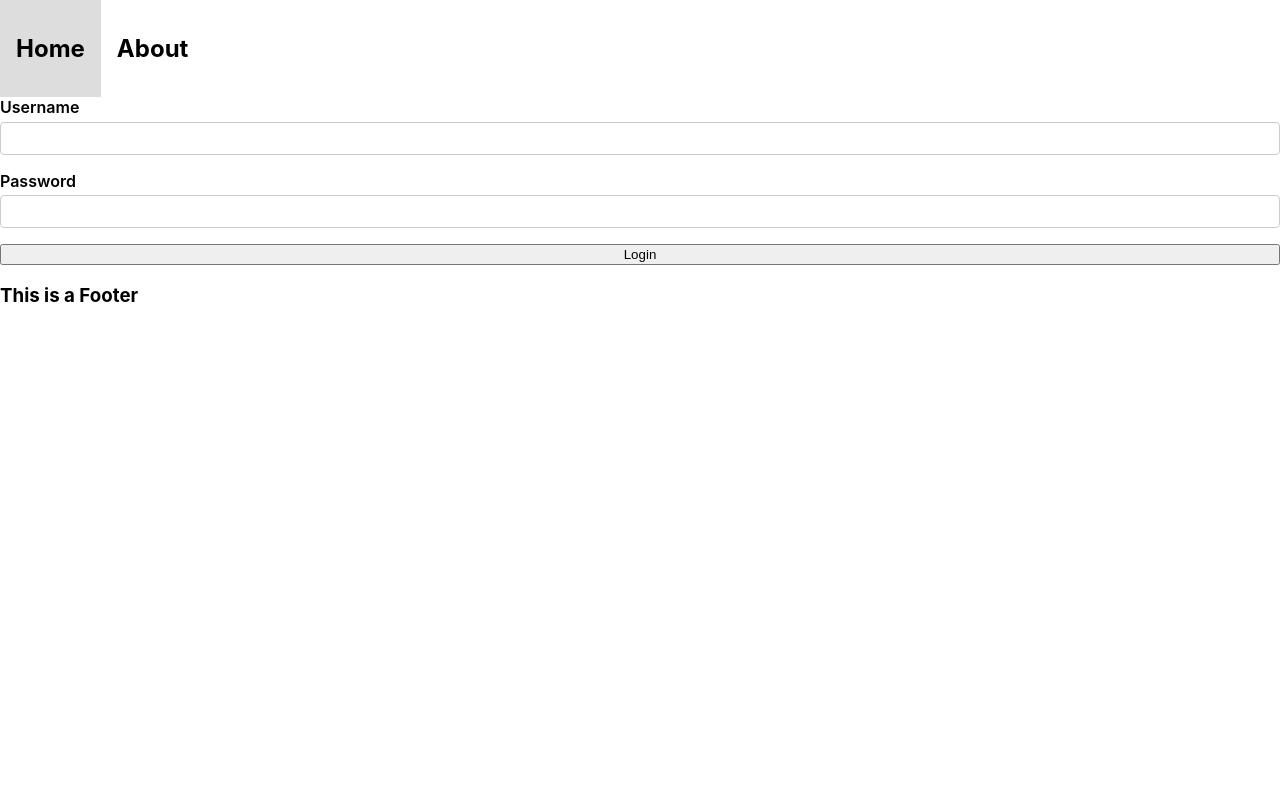
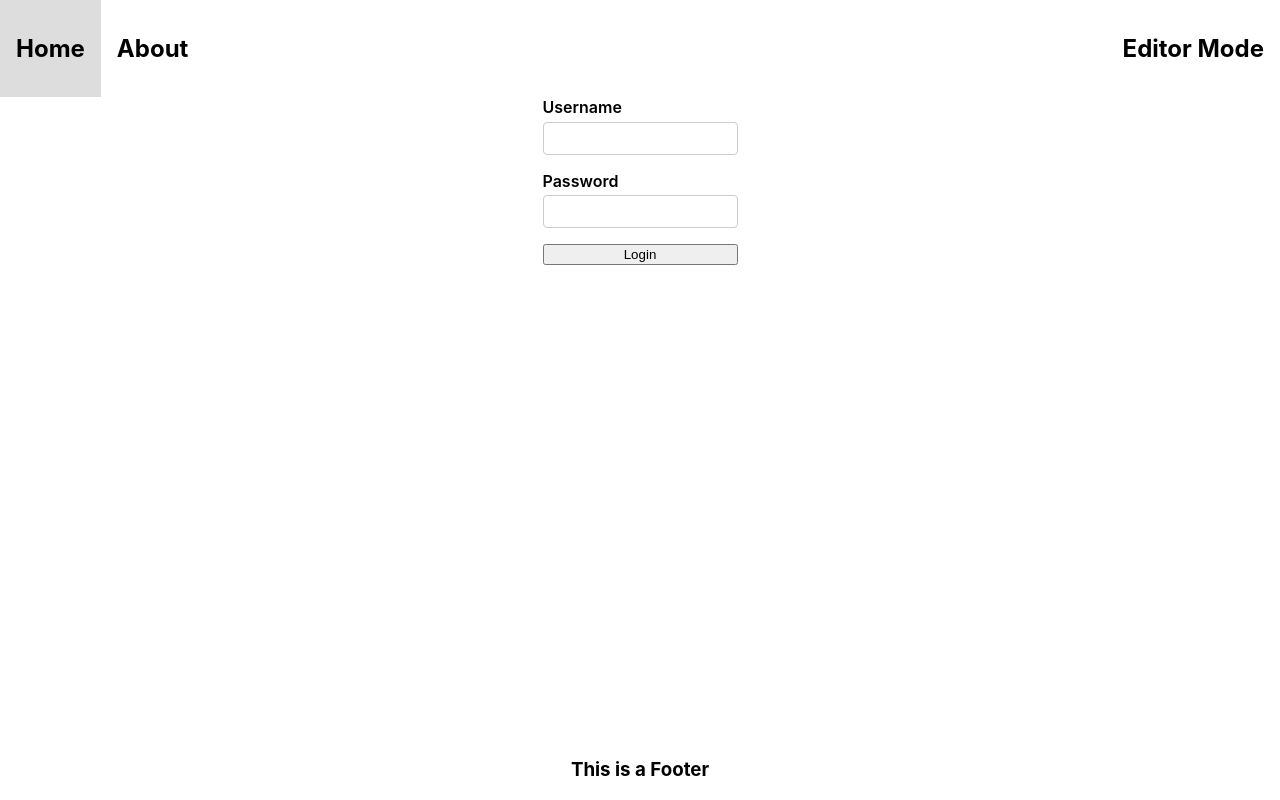
Before and after one commit to Eloi-Perez/simple-content-editor, a Next.js app: page /login in a window 1280 px wide. Built offline with nearby package versions, Linux system fonts and the light colour scheme.

Commit message:
navbar logic + css files

```diff
--- a/components/footer/footer.module.css
+++ b/components/footer/footer.module.css
@@ -1,2 +1,5 @@
 .root {
+    /* margin-top: auto; */
+    display: flex;
+    justify-content: center;
 }
--- a/components/layout.js
+++ b/components/layout.js
@@ -1,12 +1,15 @@
 import Navbar from './navbar/navbar'
 import Footer from './footer/footer'
+import s from '../styles/layout.module.css'
 
 export default function Layout({ children }) {
     return (
-        <>
+        <div className={s.root}>
             <Navbar />
-            <main>{children}</main>
+            <main className={s.main}>
+                {children}
+            </main>
             <Footer />
-        </>
+        </div>
     )
 }
--- a/components/navbar/ActiveLink.js
+++ b/components/navbar/ActiveLink.js
@@ -1,6 +1,6 @@
 import Link from 'next/link'
 import s from './navbar.module.css'
-import { useRouter } from "next/router"
+import { useRouter } from 'next/router'
 
 export default function ActiveLink({ title, href, ...props }) {
     const router = useRouter()
--- /dev/null
+++ b/components/navbar/EditorLink.js
@@ -0,0 +1,23 @@
+import { useRouter } from 'next/router'
+
+import Link from 'next/link'
+import s from './navbar.module.css'
+
+export default function ActiveLink({ ...props }) {
+    const router = useRouter()
+    const index = () => {
+        let path = router.pathname
+        if (path === '/') { path = '/index'}
+        return path
+    }
+    const href = `/edit${index()}`
+
+    return (
+        router.pathname !== '/edit/[editor]' &&
+        <Link href={href} {...props}>
+            <a className={`${s.link} ${s.linkeditor}`} >
+                    <h2>Editor Mode</h2>
+            </a>
+        </Link>
+    )
+}
--- a/components/navbar/navbar.js
+++ b/components/navbar/navbar.js
@@ -1,12 +1,14 @@
 import s from './navbar.module.css'
 import ActiveLink from './ActiveLink'
+import EditorLink from './EditorLink'
 
 export default function Navbar() {
     // const router = useRouter()
     return (
-        <nav className={s.navbar}>
-            <ActiveLink href="/" title={'Home'}/>
+        <nav className={s.root}>
+            <ActiveLink href="/" title={'Home'} />
             <ActiveLink href="/about" title={'About'} />
+            <EditorLink />
         </nav>
     )
 }
--- a/components/navbar/navbar.module.css
+++ b/components/navbar/navbar.module.css
@@ -1,12 +1,10 @@
 .root {
-}
-
-.navbar {
     overflow: hidden;
 }
 
-.item {
-}
+/* .item:last-child {
+    float: right;
+} */
 
 
 /* ActiveLink component */
@@ -28,3 +26,8 @@
     /* background-color: #04aa6d; */
     text-decoration: line-through;
 }
+
+/* EditorLink component */
+.linkeditor {
+    float: right;
+}
--- a/pages/about.js
+++ b/pages/about.js
@@ -6,9 +6,11 @@ import dynamic from 'next/dynamic'
 
 const RenderBlock = dynamic(() => import('../components/editorjs-render/main-render'))
 
+import s from '../styles/pages.module.css'
+
 export default function About({ data }) {
     return (
-        <div>
+        <div className={s.root}>
             <Link href="/edit/about">
                 <a><button><h3>Go to Editor mode</h3></button></a>
             </Link>
--- a/pages/index.js
+++ b/pages/index.js
@@ -6,11 +6,11 @@ import dynamic from 'next/dynamic'
 
 const RenderBlock = dynamic(() => import('../components/editorjs-render/main-render'))
 
-//import styles from '../styles/home.module.css'
+import s from '../styles/pages.module.css'
 
 export default function Home({ data }) {
     return (
-        <div>
+        <div className={s.root}>
             <Link href="/edit/index">
                 <a><button><h3>Go to Editor mode</h3></button></a>
             </Link>
--- a/styles/Home.module.css
+++ /dev/null
@@ -1,116 +0,0 @@
-.container {
-  padding: 0 2rem;
-}
-
-.main {
-  min-height: 100vh;
-  padding: 4rem 0;
-  flex: 1;
-  display: flex;
-  flex-direction: column;
-  justify-content: center;
-  align-items: center;
-}
-
-.footer {
-  display: flex;
-  flex: 1;
-  padding: 2rem 0;
-  border-top: 1px solid #eaeaea;
-  justify-content: center;
-  align-items: center;
-}
-
-.footer a {
-  display: flex;
-  justify-content: center;
-  align-items: center;
-  flex-grow: 1;
-}
-
-.title a {
-  color: #0070f3;
-  text-decoration: none;
-}
-
-.title a:hover,
-.title a:focus,
-.title a:active {
-  text-decoration: underline;
-}
-
-.title {
-  margin: 0;
-  line-height: 1.15;
-  font-size: 4rem;
-}
-
-.title,
-.description {
-  text-align: center;
-}
-
-.description {
-  margin: 4rem 0;
-  line-height: 1.5;
-  font-size: 1.5rem;
-}
-
-.code {
-  background: #fafafa;
-  border-radius: 5px;
-  padding: 0.75rem;
-  font-size: 1.1rem;
-  font-family: Menlo, Monaco, Lucida Console, Liberation Mono, DejaVu Sans Mono,
-    Bitstream Vera Sans Mono, Courier New, monospace;
-}
-
-.grid {
-  display: flex;
-  align-items: center;
-  justify-content: center;
-  flex-wrap: wrap;
-  max-width: 800px;
-}
-
-.card {
-  margin: 1rem;
-  padding: 1.5rem;
-  text-align: left;
-  color: inherit;
-  text-decoration: none;
-  border: 1px solid #eaeaea;
-  border-radius: 10px;
-  transition: color 0.15s ease, border-color 0.15s ease;
-  max-width: 300px;
-}
-
-.card:hover,
-.card:focus,
-.card:active {
-  color: #0070f3;
-  border-color: #0070f3;
-}
-
-.card h2 {
-  margin: 0 0 1rem 0;
-  font-size: 1.5rem;
-}
-
-.card p {
-  margin: 0;
-  font-size: 1.25rem;
-  line-height: 1.5;
-}
-
-.logo {
-  height: 1em;
-  margin-left: 0.5rem;
-}
-
-@media (max-width: 600px) {
-  .grid {
-    width: 100%;
-    flex-direction: column;
-  }
-}
--- a/styles/globals.css
+++ b/styles/globals.css
@@ -1,13 +1,18 @@
 :root {
-  --color-red: rgb(214, 45, 45);
+  --primary-color: rgb(214, 45, 45);
 }
 
 html,
 body {
   padding: 0;
   margin: 0;
-  font-family: -apple-system, BlinkMacSystemFont, Segoe UI, Roboto, Oxygen,
-    Ubuntu, Cantarell, Fira Sans, Droid Sans, Helvetica Neue, sans-serif;
+  font-family: -apple-system, BlinkMacSystemFont, Segoe UI, Roboto, Oxygen, Ubuntu, Cantarell, Fira Sans, Droid Sans,
+    Helvetica Neue, sans-serif;
+}
+
+html { /*to avoid scroll bar changing total width*/
+  width: 100vw;
+  overflow-x: hidden;
 }
 
 a {
--- /dev/null
+++ b/styles/layout.module.css
@@ -0,0 +1,12 @@
+.root {
+  min-height: 100vh; /* for Footer to bottom*/
+  display: flex;
+  flex-direction: column;
+}
+
+.main {
+  display: flex;
+  flex-direction: column;
+  align-items: center;
+  flex-grow: 1; /* for Footer to bottom*/
+}
--- /dev/null
+++ b/styles/pages.module.css
@@ -0,0 +1,29 @@
+/* .container {
+  padding: 0 2rem;
+} */
+
+.root {
+  /* min-height: 100vh; */
+  width: 980px;
+  /* flex: 1; */
+  /* justify-content: center; */
+  /* display: flex;
+  flex-direction: column;
+  align-items: center;
+  flex-grow: 1; */
+}
+
+/* .grid {
+  display: flex;
+  align-items: center;
+  justify-content: center;
+  flex-wrap: wrap;
+  max-width: 800px;
+}
+
+@media (max-width: 600px) {
+  .grid {
+    width: 100%;
+    flex-direction: column;
+  }
+} */
```
